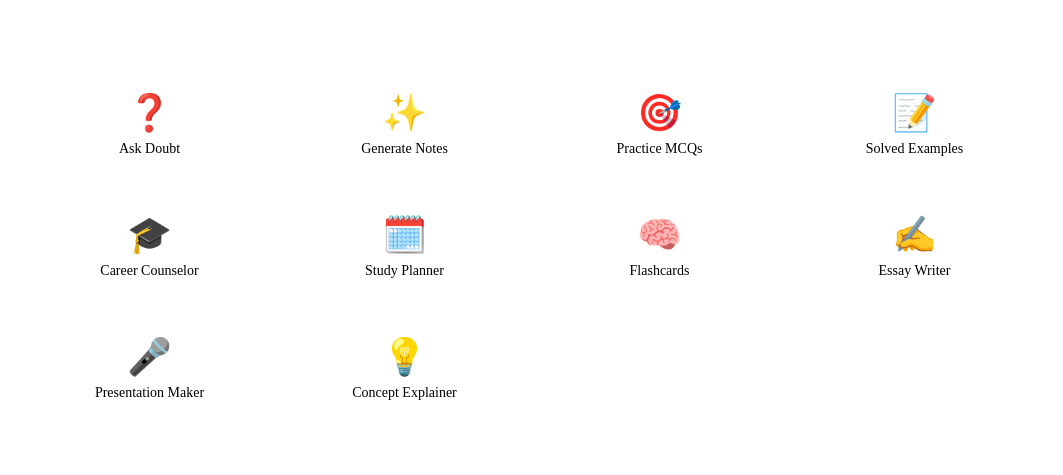
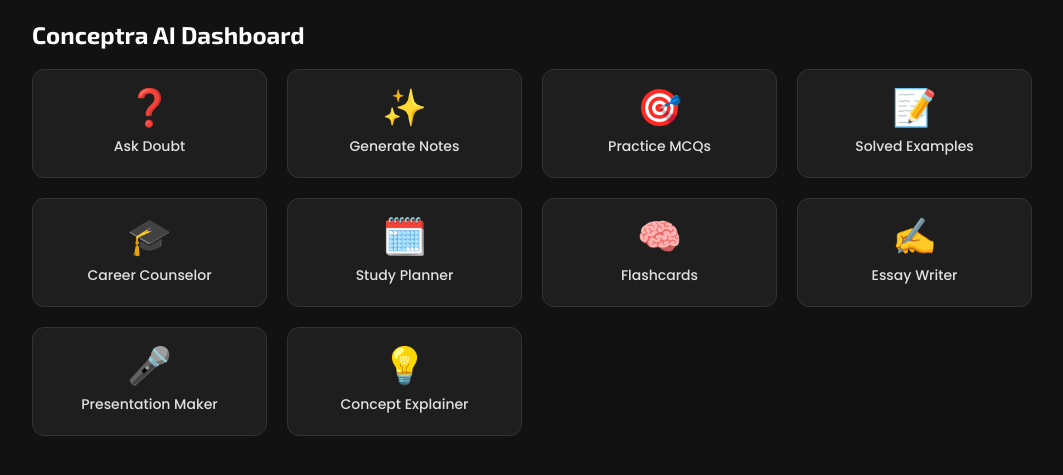
Before and after one commit to Himanshu-soulspark/soul_spark, a Flask app: page / in a window 1280 px wide. Shown: the top 475 px of the page, without its empty margins (108-1171 px from the left). Run offline with Flask 3, Linux system fonts and the light colour scheme; some libraries are stand-ins or nearby versions.

Commit message:
Update style.css

```diff
--- a/static/style.css
+++ b/static/style.css
@@ -1,16 +1,13 @@
-static/style.css
-
-/* --- Global Styles & Fonts --- /
+/* --- Global Styles & Fonts --- */
 :root {
---primary-color: #18D2A3; / Bright Teal /
---background-color: #121212; / Dark Background /
---card-bg-color: #1E1E1E; / Slightly Lighter Dark /
---text-color: #E0E0E0; / Off-white text */
+--primary-color: #18D2A3; /* Bright Teal */
+--background-color: #121212; /* Dark Background */
+--card-bg-color: #1E1E1E; /* Slightly Lighter Dark */
+--text-color: #E0E0E0; /* Off-white text */
 --light-gray: #333333;
 --brand-font: 'Exo 2', sans-serif;
 --body-font: 'Poppins', sans-serif;
 
-Generated code
 /* PURANE COLORS */
 --color-red: #ff6b6b;
 --color-green: #2ecc71;
@@ -20,9 +17,9 @@ Generated code
 --color-orange: #e67e22;
 --color-purple: #9b59b6;
 
-/* NAYE COLORS FOR HIGHLIGHTING --- /
---color-saffron: #F49A26; / Saffron for Chem /
---color-light-yellow: #fdeea7; / Light yellow for Math */
+/* NAYE COLORS FOR HIGHLIGHTING --- */
+--color-saffron: #F49A26; /* Saffron for Chem */
+--color-light-yellow: #fdeea7; /* Light yellow for Math */
 
 }
 
@@ -115,13 +112,13 @@ color: var(--text-color);
 .pagination-btn:disabled { background-color: #555; color: #999; cursor: not-allowed; }
 .page-indicator { font-weight: 500; }
 
-/* --- AI Generated Content Styling --- /
+/* --- AI Generated Content Styling --- */
 .ai-generated-content { line-height: 1.7; font-size: 16px; }
 .ai-generated-content h1,
 .ai-generated-content h2 { color: var(--color-red); border-bottom: 1px solid var(--light-gray); padding-bottom: 8px; margin-top: 25px; margin-bottom: 15px; font-family: var(--brand-font); }
 .ai-generated-content h3 { color: var(--color-green); margin-top: 20px; }
 .ai-generated-content h4 { color: var(--color-yellow); font-family: var(--brand-font); }
-.ai-generated-content strong { font-weight: 600; / Remove color from here, JS will handle it */ }
+.ai-generated-content strong { font-weight: 600; /* Remove color from here, JS will handle it */ }
 .ai-generated-content code { background-color: #2e2e2e; color: var(--color-sky-blue); padding: 3px 6px; border-radius: 5px; font-family: 'Courier New', Courier, monospace; font-size: 0.95em; }
 .ai-generated-content pre { background-color: #0d1117; border-radius: 8px; padding: 15px; border: 1px solid var(--light-gray); overflow-x: auto; }
 .ai-generated-content pre code { background-color: transparent; color: var(--text-color); padding: 0; border-radius: 0; }
@@ -158,11 +155,8 @@ padding: 20px;
 border-radius: 0 0 12px 12px;
 }
 
-//
 /* ✅✅✅ यह नया कोड यहाँ से शुरू होता है ✅✅✅ */
-//
-
-/* यह स्टाइल आपके "Generating... Please wait" वाले div पर लागू होगी /
+/* यह स्टाइल आपके "Generating... Please wait" वाले div पर लागू होगी */
 .loading-animation {
 display: flex;
 align-items: center;
@@ -174,32 +168,30 @@ border: 1px solid var(--light-gray);
 color: var(--primary-color);
 font-size: 1.1em;
 text-align: center;
-min-height: 100px; / यह सुनिश्चित करता है कि लोडर बहुत छोटा न दिखे */
+min-height: 100px; /* यह सुनिश्चित करता है कि लोडर बहुत छोटा न दिखे */
 }
 
-/* यह घूमने वाला स्पिनर (spinner) बनाता है /
+/* यह घूमने वाला स्पिनर (spinner) बनाता है */
 .loading-animation::before {
 content: '';
 display: inline-block;
-width: 24px;       / स्पिनर का आकार /
+width: 24px;       /* स्पिनर का आकार */
 height: 24px;
-margin-right: 15px; / स्पिनर और टेक्स्ट के बीच की जगह */
+margin-right: 15px; /* स्पिनर और टेक्स्ट के बीच की जगह */
 
-Generated code
-/* स्पिनर का डिज़ाइन /
-border: 3px solid rgba(24, 210, 163, 0.3); / हल्का, पारदर्शी बॉर्डर /
-border-top-color: var(--primary-color);       / मुख्य रंग जो घूमेगा */
+/* स्पिनर का डिज़ाइन */
+border: 3px solid rgba(24, 210, 163, 0.3); /* हल्का, पारदर्शी बॉर्डर */
+border-top-color: var(--primary-color);       /* मुख्य रंग जो घूमेगा */
 border-radius: 50%;
 
 /* यहाँ एनीमेशन लागू होता है */
 animation: spin 1s linear infinite;
 
-
 }
 
-/* यह 'spin' एनीमेशन को परिभाषित करता है /
+/* यह 'spin' एनीमेशन को परिभाषित करता है */
 @keyframes spin {
 to {
-transform: rotate(360deg); / 0 डिग्री से 360 डिग्री तक घुमाएं */
+transform: rotate(360deg); /* 0 डिग्री से 360 डिग्री तक घुमाएं */
 }
-}
+                     }
```
